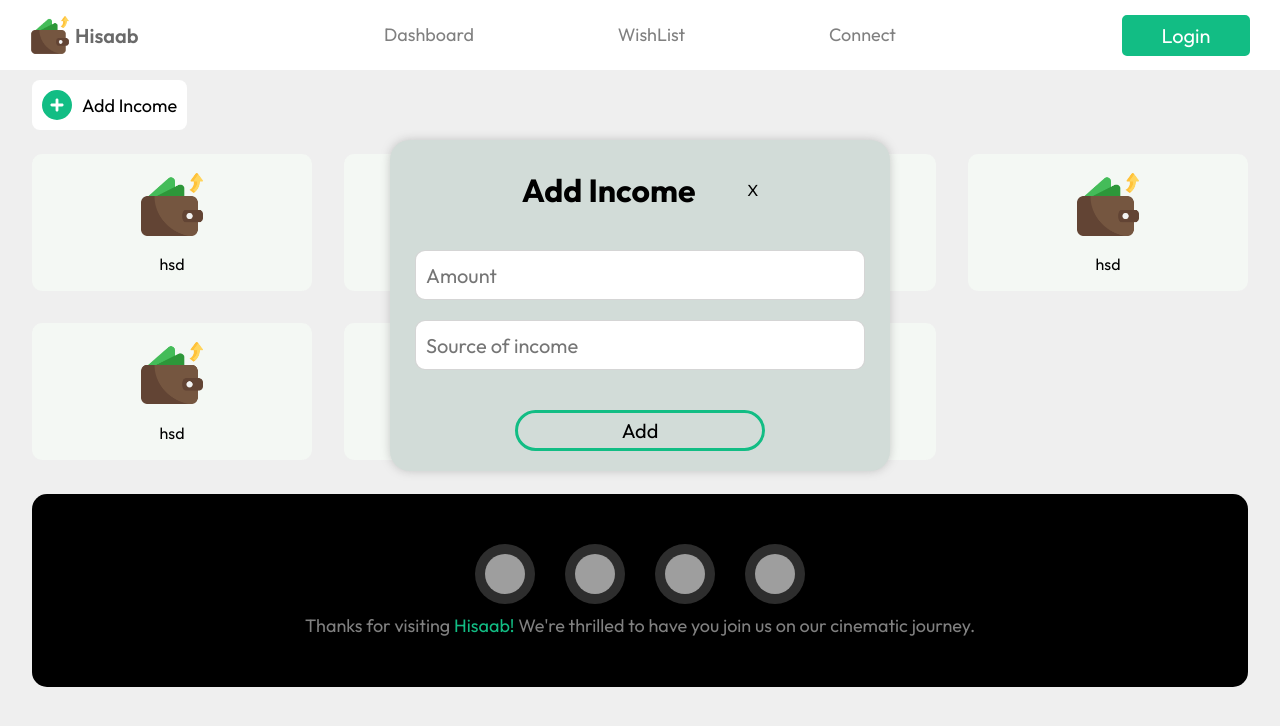
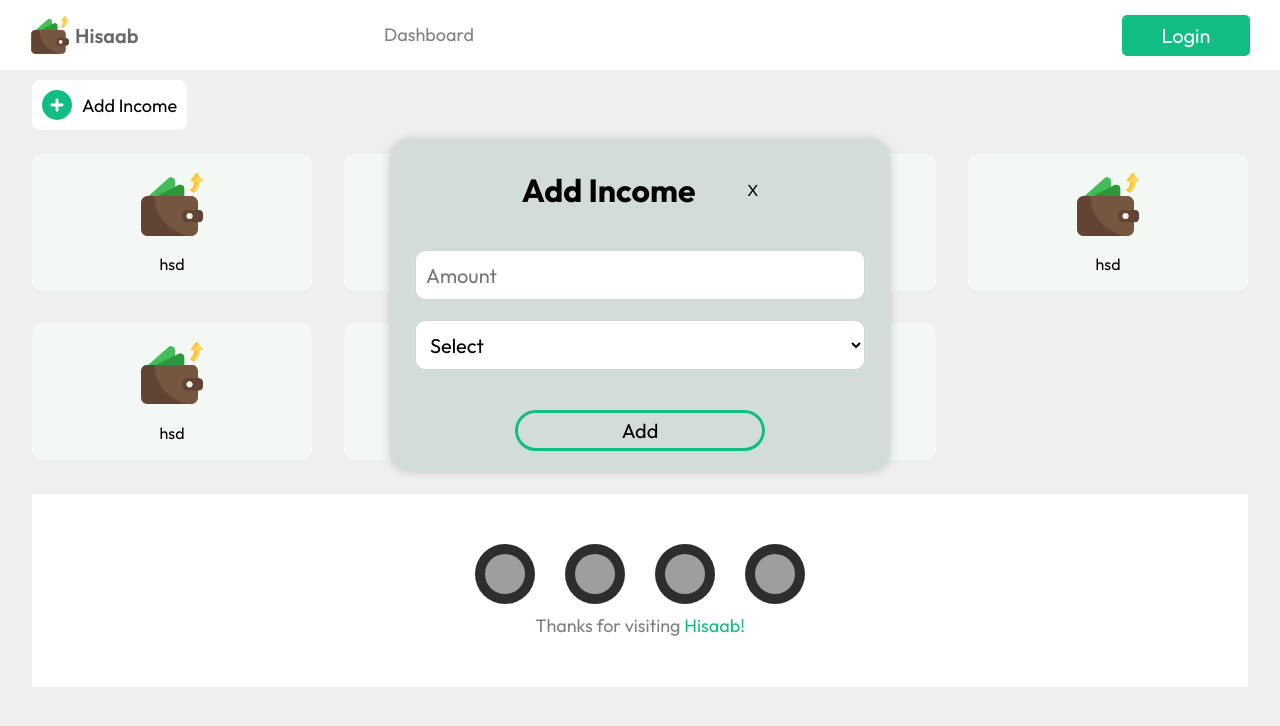
Before and after one commit to JayantSharma17/ExpenseTracker, a React (Vite) app: page / in a window 1280 px wide. Both pictures are taken after a click on the button "Add Income". Shown: the top 726 px of the page. Built offline with nearby package versions, Linux system fonts and the light colour scheme; grey boxes are pictures that could not be loaded.

Commit message:
ui updated

```diff
--- a/src/components/AddIncome.jsx
+++ b/src/components/AddIncome.jsx
@@ -6,11 +6,19 @@ const AddIncome = ({setIsFormOpen}) => {
     <div className="form">
       <div className="formDiv">
         <div className="heading">
-        <h1>Add Income</h1>
-        <p onClick={() => setIsFormOpen(false)}>X</p>
+          <h1>Add Income</h1>
+          <p onClick={() => setIsFormOpen(false)}>X</p>
         </div>
         <input type="number" placeholder="Amount" />
-        <input type="number" placeholder="Source of income" />
+
+        <select> {/* Use the <select> tag for dropdown menus */}
+            <option value="Select">Select</option>
+            <option value="health">Health</option>
+            <option value="personal">Personal</option> {/* Corrected spelling */}
+            <option value="education">Education</option>
+            <option value="food">Food</option>
+            <option value="travel">Travel</option>
+        </select>
         <button className="addBtn" >Add</button>
       </div>
     </div>
--- a/src/components/CSS/AddIncome.css
+++ b/src/components/CSS/AddIncome.css
@@ -15,6 +15,21 @@
     /* background-color: rgba(0, 0, 0, 0.214); */
 
 }
+.formDiv>select{
+    width: 90%;
+    margin: 10px;
+    outline: none;
+    border: 0.5px solid rgba(60, 60, 60, 0.217);
+    border-radius: 10px;
+    background-color: rgb(255, 255, 255);
+    font-size: 20px;
+    padding-left: 10px;
+    height: 50px;
+    color: rgb(0, 0, 0);
+    padding-right: 30px;
+    background-position: right 10px center;
+}
+
 .heading{
     width: 80%;
     display: flex;
--- a/src/components/CSS/Footer.css
+++ b/src/components/CSS/Footer.css
@@ -1,10 +1,10 @@
 footer{
     width: 95vw;
     /* height: 300px; */
-    background-color: black;
+    background-color: white;
     margin-left: auto;
     margin-right: auto;
-    border-radius: 15px;
+
     margin-top: 10px;
     align-items: center;
     justify-content: center;
--- a/src/components/Footer.jsx
+++ b/src/components/Footer.jsx
@@ -11,7 +11,7 @@ const Footer = () => {
                 <div><img src="https://st2.depositphotos.com/17902080/42732/v/450/depositphotos_427329792-stock-illustration-instagram-circle-button-multicolor-logo.jpg" alt="" /></div>
                 <div><img src="https://thumbs.dreamstime.com/b/linkedin-155528873.jpg" alt="" /></div>
             </div>
-            <p>Thanks for visiting <span>Hisaab!</span> We're thrilled to have you join us on our cinematic journey.</p>
+            <p>Thanks for visiting <span>Hisaab!</span> </p>
         </footer>
     )
 }
--- a/src/components/Navbar.jsx
+++ b/src/components/Navbar.jsx
@@ -52,8 +52,7 @@ const Navbar = () => {
 
         <ul>
           <li><Link to="/">Dashboard</Link></li>
-          <li><Link to="/wishlist">WishList</Link></li>
-          <li><Link to="/connect">Connect</Link></li>
+
         </ul>
 
         <div id='profileButton'>
```
